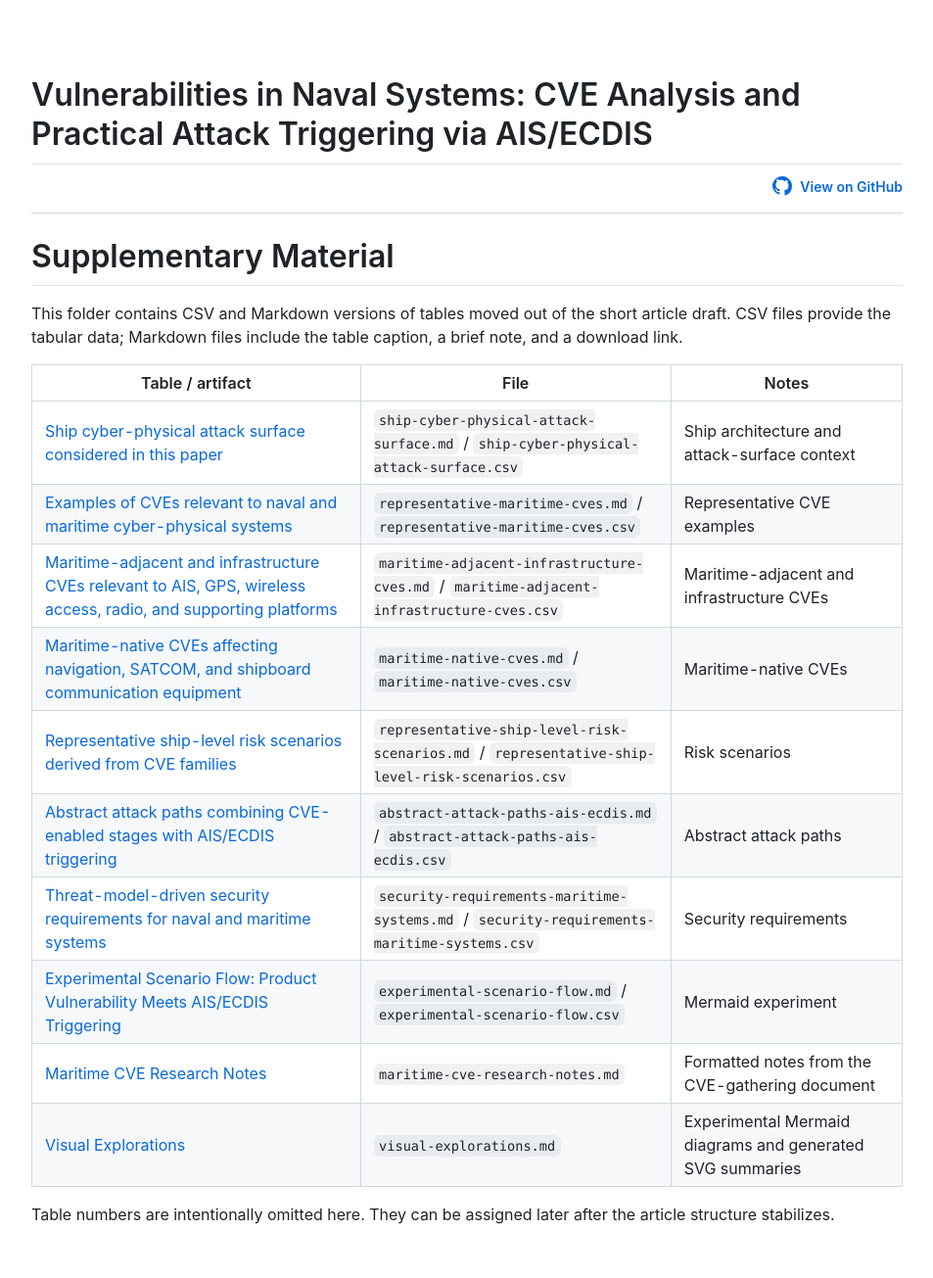
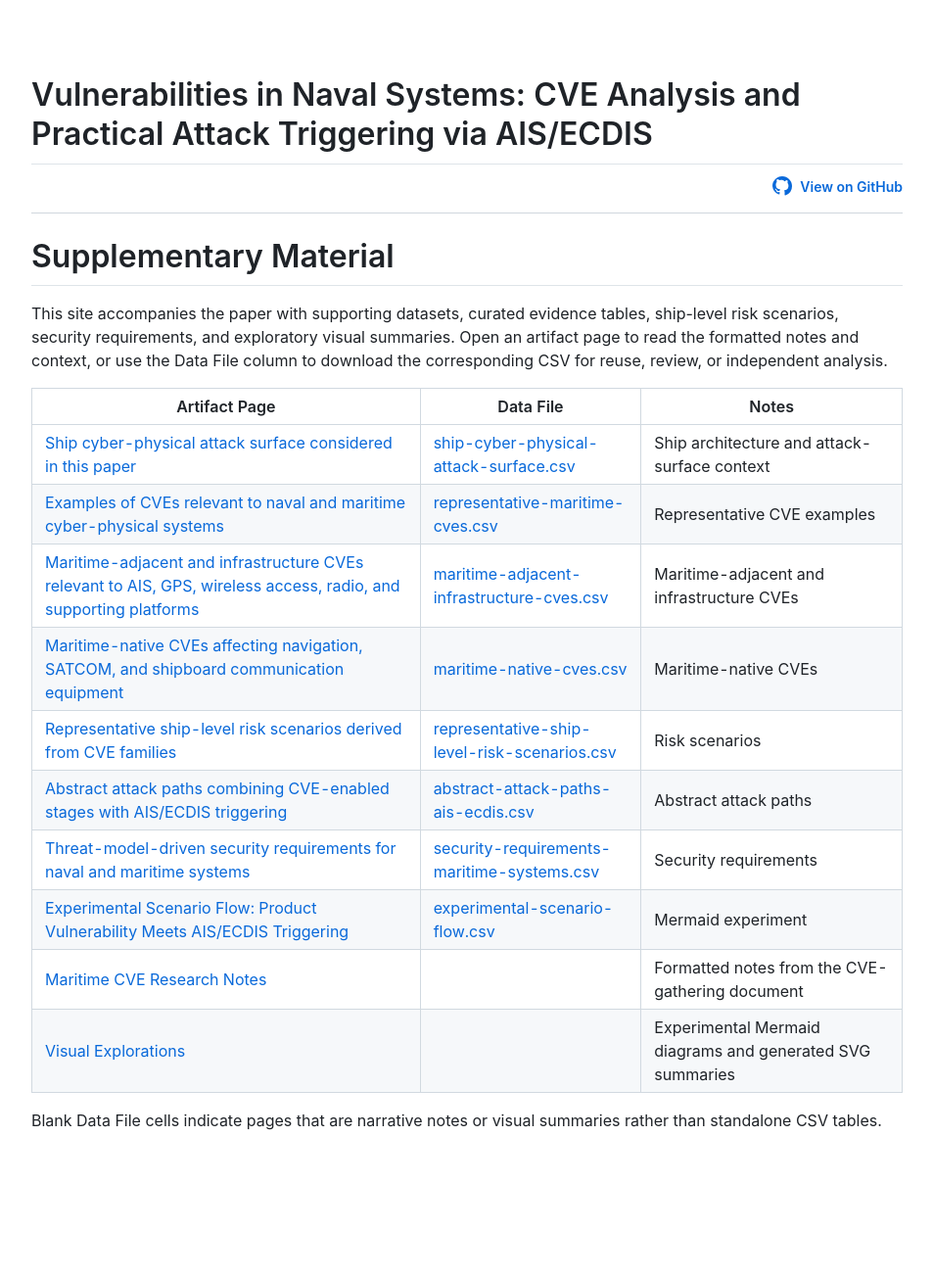
Before and after one commit to maritime-cyber-research/maritime-cybersecurity-supplemental, a Jekyll site: the page built from index.md, in a window 1280 px wide. Shown: the whole page at 98% size, without its empty margins (163-1116 px from the left). Built offline with Jekyll 4.4.1, drawn with Linux system fonts in a browser that asks for light colours; after the commit the page ends 1209 px from its top, so only the background shows below that.

Commit message:
Better README.md

```diff
--- a/index.md
+++ b/index.md
@@ -4,19 +4,19 @@ title: "Supplementary Material"
 
 # Supplementary Material
 
-This folder contains CSV and Markdown versions of tables moved out of the short article draft. CSV files provide the tabular data; Markdown files include the table caption, a brief note, and a download link.
+This site accompanies the paper with supporting datasets, curated evidence tables, ship-level risk scenarios, security requirements, and exploratory visual summaries. Open an artifact page to read the formatted notes and context, or use the Data File column to download the corresponding CSV for reuse, review, or independent analysis.
 
-| Table / artifact | File | Notes |
+| Artifact Page | Data File | Notes |
 |---|---|---|
-| [Ship cyber-physical attack surface considered in this paper](./ship-cyber-physical-attack-surface.md) | `ship-cyber-physical-attack-surface.md` / `ship-cyber-physical-attack-surface.csv` | Ship architecture and attack-surface context |
-| [Examples of CVEs relevant to naval and maritime cyber-physical systems](./representative-maritime-cves.md) | `representative-maritime-cves.md` / `representative-maritime-cves.csv` | Representative CVE examples |
-| [Maritime-adjacent and infrastructure CVEs relevant to AIS, GPS, wireless access, radio, and supporting platforms](./maritime-adjacent-infrastructure-cves.md) | `maritime-adjacent-infrastructure-cves.md` / `maritime-adjacent-infrastructure-cves.csv` | Maritime-adjacent and infrastructure CVEs |
-| [Maritime-native CVEs affecting navigation, SATCOM, and shipboard communication equipment](./maritime-native-cves.md) | `maritime-native-cves.md` / `maritime-native-cves.csv` | Maritime-native CVEs |
-| [Representative ship-level risk scenarios derived from CVE families](./representative-ship-level-risk-scenarios.md) | `representative-ship-level-risk-scenarios.md` / `representative-ship-level-risk-scenarios.csv` | Risk scenarios |
-| [Abstract attack paths combining CVE-enabled stages with AIS/ECDIS triggering](./abstract-attack-paths-ais-ecdis.md) | `abstract-attack-paths-ais-ecdis.md` / `abstract-attack-paths-ais-ecdis.csv` | Abstract attack paths |
-| [Threat-model-driven security requirements for naval and maritime systems](./security-requirements-maritime-systems.md) | `security-requirements-maritime-systems.md` / `security-requirements-maritime-systems.csv` | Security requirements |
-| [Experimental Scenario Flow: Product Vulnerability Meets AIS/ECDIS Triggering](./experimental-scenario-flow.md) | `experimental-scenario-flow.md` / `experimental-scenario-flow.csv` | Mermaid experiment |
-| [Maritime CVE Research Notes](./maritime-cve-research-notes.md) | `maritime-cve-research-notes.md` | Formatted notes from the CVE-gathering document |
-| [Visual Explorations](./visual-explorations.md) | `visual-explorations.md` | Experimental Mermaid diagrams and generated SVG summaries |
+| [Ship cyber-physical attack surface considered in this paper](./ship-cyber-physical-attack-surface.md) | [ship-cyber-physical-attack-surface.csv](./ship-cyber-physical-attack-surface.csv) | Ship architecture and attack-surface context |
+| [Examples of CVEs relevant to naval and maritime cyber-physical systems](./representative-maritime-cves.md) | [representative-maritime-cves.csv](./representative-maritime-cves.csv) | Representative CVE examples |
+| [Maritime-adjacent and infrastructure CVEs relevant to AIS, GPS, wireless access, radio, and supporting platforms](./maritime-adjacent-infrastructure-cves.md) | [maritime-adjacent-infrastructure-cves.csv](./maritime-adjacent-infrastructure-cves.csv) | Maritime-adjacent and infrastructure CVEs |
+| [Maritime-native CVEs affecting navigation, SATCOM, and shipboard communication equipment](./maritime-native-cves.md) | [maritime-native-cves.csv](./maritime-native-cves.csv) | Maritime-native CVEs |
+| [Representative ship-level risk scenarios derived from CVE families](./representative-ship-level-risk-scenarios.md) | [representative-ship-level-risk-scenarios.csv](./representative-ship-level-risk-scenarios.csv) | Risk scenarios |
+| [Abstract attack paths combining CVE-enabled stages with AIS/ECDIS triggering](./abstract-attack-paths-ais-ecdis.md) | [abstract-attack-paths-ais-ecdis.csv](./abstract-attack-paths-ais-ecdis.csv) | Abstract attack paths |
+| [Threat-model-driven security requirements for naval and maritime systems](./security-requirements-maritime-systems.md) | [security-requirements-maritime-systems.csv](./security-requirements-maritime-systems.csv) | Security requirements |
+| [Experimental Scenario Flow: Product Vulnerability Meets AIS/ECDIS Triggering](./experimental-scenario-flow.md) | [experimental-scenario-flow.csv](./experimental-scenario-flow.csv) | Mermaid experiment |
+| [Maritime CVE Research Notes](./maritime-cve-research-notes.md) |  | Formatted notes from the CVE-gathering document |
+| [Visual Explorations](./visual-explorations.md) |  | Experimental Mermaid diagrams and generated SVG summaries |
 
-Table numbers are intentionally omitted here. They can be assigned later after the article structure stabilizes.
+Blank Data File cells indicate pages that are narrative notes or visual summaries rather than standalone CSV tables.
```
Also changed, not shown: README.md.
